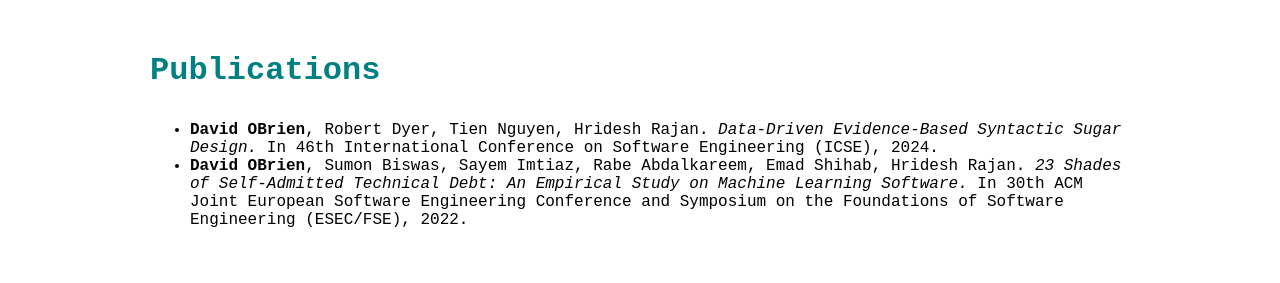
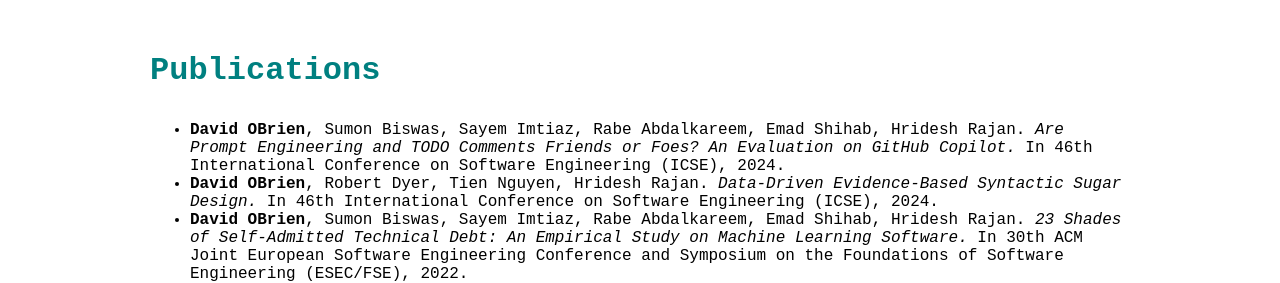
Before and after one commit to DavidMOBrien/DavidMOBrien.github.io, a plain HTML site: page index.html in a window 1280 px wide. Shown: the part 1000-1283 px from the top of the page. Drawn offline with Linux system fonts and the light colour scheme; a script that the page names is missing.

Commit message:
add prompt engineering paper

```diff
--- a/index.html
+++ b/index.html
@@ -139,6 +139,7 @@
 <div id="publications">
   <h2 class="section-title" >Publications</h2>
   <ul>
+    <li><b>David OBrien</b>, Sumon Biswas, Sayem Imtiaz, Rabe Abdalkareem, Emad Shihab, Hridesh Rajan. <i>Are Prompt Engineering and TODO Comments Friends or Foes? An Evaluation on GitHub Copilot.</i> In 46th International Conference on Software Engineering (ICSE), 2024.</li>
     <li><b>David OBrien</b>, Robert Dyer, Tien Nguyen, Hridesh Rajan. <i>Data-Driven Evidence-Based Syntactic Sugar Design.</i> In 46th International Conference on Software Engineering (ICSE), 2024.</li>
     <li><b>David OBrien</b>, Sumon Biswas, Sayem Imtiaz, Rabe Abdalkareem, Emad Shihab, Hridesh Rajan. <i>23 Shades of Self-Admitted Technical Debt: An Empirical Study on Machine Learning Software.</i> In 30th ACM Joint European Software Engineering Conference and Symposium on the Foundations of Software Engineering (ESEC/FSE), 2022.</li>
   </ul>
```
